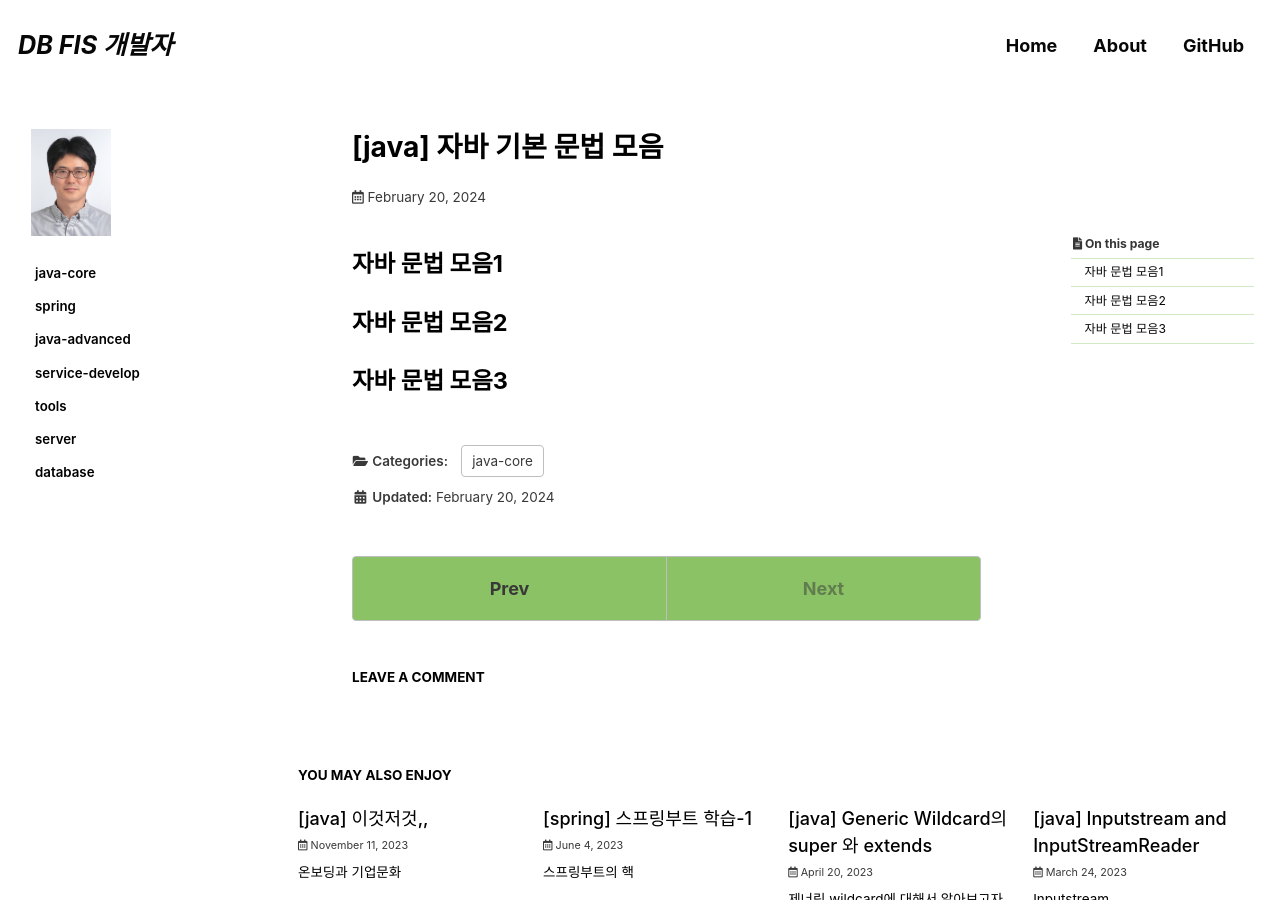
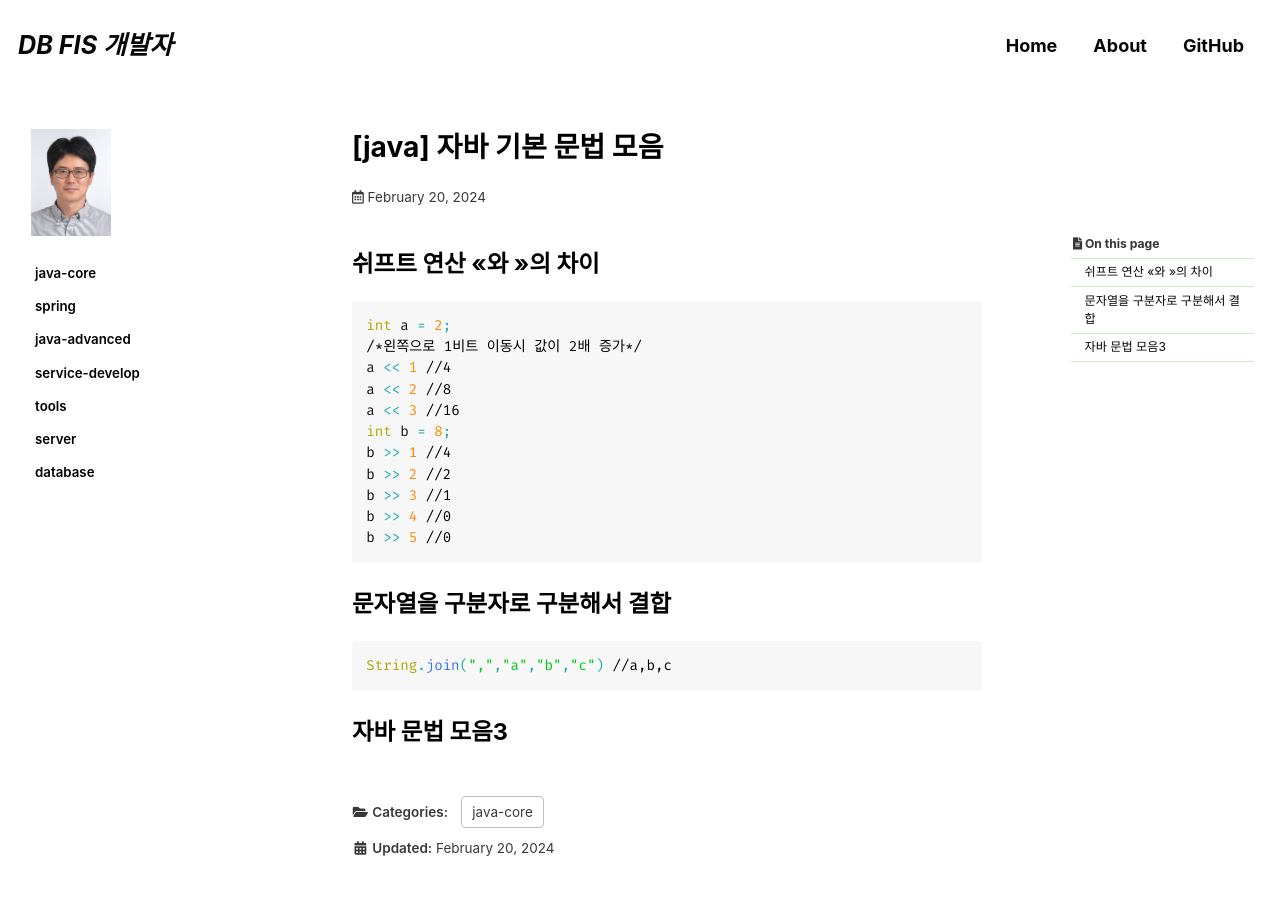
Before and after one commit to 190726/190726.github.io, a Jekyll site: the page built from _posts/2024-02-20-java_flash_card.md, in a window 1280 px wide and 900 px high. Built offline with Jekyll 4.4.1, drawn with Linux system fonts in a browser that asks for light colours; cached includes are drawn as plain includes; some web fonts are replaced; comment, search, counter and statistics services are not loaded.

Commit message:
Update 2024-02-20-java_flash_card.md

````diff
--- a/_posts/2024-02-20-java_flash_card.md
+++ b/_posts/2024-02-20-java_flash_card.md
@@ -16,6 +16,22 @@ date: 2024-02-20
 last_modified_at: 2024-02-20
 ---
 
-## 자바 문법 모음1
-## 자바 문법 모음2
+## 쉬프트 연산 <<와 >>의 차이
+```java
+int a = 2;
+/*왼쪽으로 1비트 이동시 값이 2배 증가*/
+a << 1 //4
+a << 2 //8
+a << 3 //16
+int b = 8;
+b >> 1 //4
+b >> 2 //2
+b >> 3 //1
+b >> 4 //0
+b >> 5 //0
+```
+## 문자열을 구분자로 구분해서 결합
+```java
+String.join(",","a","b","c") //a,b,c
+```
 ## 자바 문법 모음3
````
